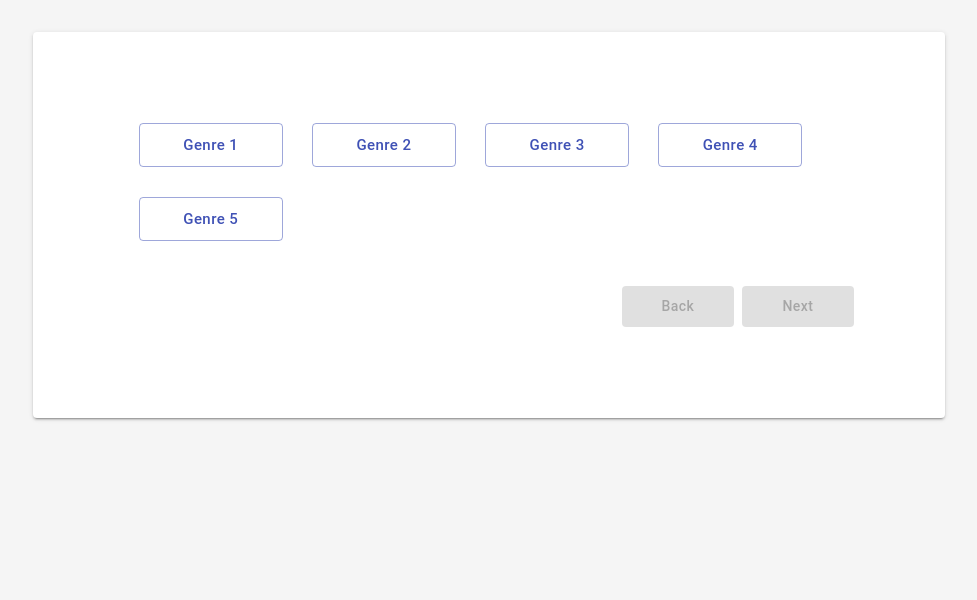
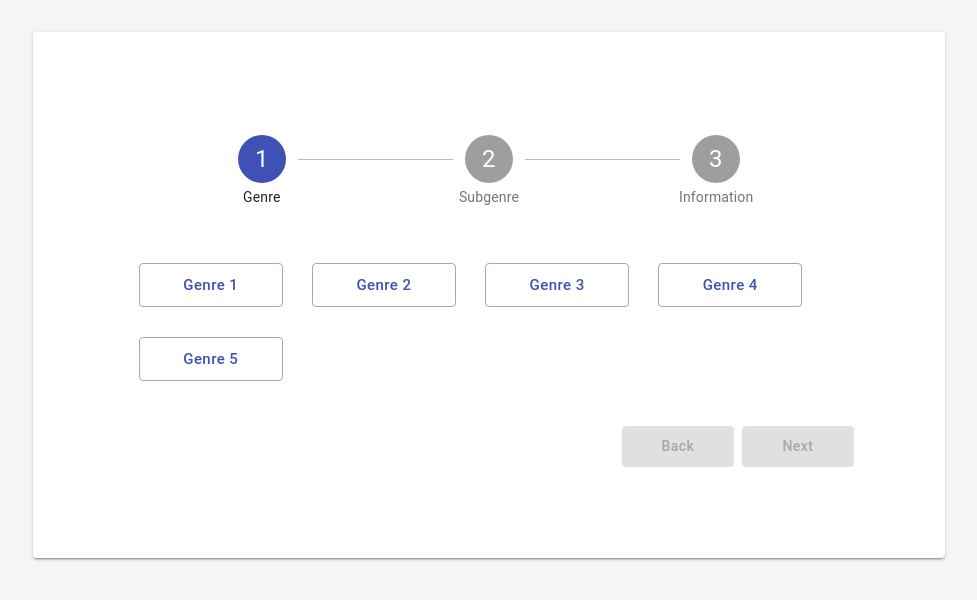
Before and after one commit to smirnoffnew/react_stepper_test, a React (Create React App) app: page /step/1 in a window 1280 px wide. Shown: the top 600 px of the page, without its empty margins (151-1128 px from the left). Built offline with nearby package versions, Linux system fonts and the light colour scheme.

Commit message:
stepper done

```diff
--- a/src/components/Completion.js
+++ b/src/components/Completion.js
@@ -25,7 +25,6 @@ class Completion extends React.Component {
 
         return res;
     }
-
 
     render() {
         const data = this.getFormatedData();
--- a/src/components/Stepper.js
+++ b/src/components/Stepper.js
@@ -6,6 +6,8 @@ import Subgenre from './Subgenre';
 import AddNewSubgenre from './AddNewSubgenre';
 import Information from './Information';
 import Completion from './Completion';
+import Steps from './Steps';
+
 import {traceSteps, traceStepsWithNewSubgenre} from '../actions';
 
 class Stepper extends Component {
@@ -130,6 +132,7 @@ class Stepper extends Component {
             this.props.stepper.length > 0
             ?
                 <div>
+                    <Steps />
                     {this.renderPage(this.props.currentStep.name)}
                     { this.props.currentStep.name !== "Completion" && this.renderNavigationButtons()}
                 </div>
--- /dev/null
+++ b/src/components/Steps.js
@@ -0,0 +1,77 @@
+import React from "react";
+import { connect } from "react-redux";
+import {
+  Stepper,
+  Step,
+  StepLabel,
+  withStyles,
+  Typography,
+  StepConnector,
+} from "@material-ui/core";
+
+const classes = {
+  icon: {
+    transform: "scale(2)",
+  },
+  connectorLine: {
+    marginLeft: "1rem",
+    marginRight: "1rem",
+  },
+};
+class Steps extends React.Component {
+  state = {
+    activeStep: 0,
+  };
+  render() {
+    const { stepper, classes, currentStep } = this.props;
+    const connector = (
+      <StepConnector
+        classes={{
+          active: classes.connectorActive,
+          completed: classes.connectorCompleted,
+          disabled: classes.connectorDisabled,
+          line: classes.connectorLine,
+        }}
+      />
+    );
+
+    return (
+      <div style={{marginBottom: '2rem'}}>
+        <Stepper
+          alternativeLabel
+          connector={connector}
+        >
+          {stepper.map((step, index) => {
+            return (
+                stepper.length - 1 !== index
+                ?
+              <Step
+                key={step.name}
+                active={step.number === currentStep.number}
+                disabled={step.number > currentStep.number}
+                completed={step.number < currentStep.number}
+              >
+                <StepLabel
+                  StepIconProps={{
+                    classes: { root: classes.icon },
+                  }}
+                >
+                  <Typography variant="body2">{step.name}</Typography>
+                </StepLabel>
+              </Step>
+              : null
+            );
+          })}
+        </Stepper>
+      </div>
+    );
+  }
+}
+
+const mapStateToProps = state => {
+  return {
+    stepper: state.stepper,
+    currentStep: state.currentStep,
+  };
+};
+export default connect(mapStateToProps)(withStyles(classes)(Steps));
```
